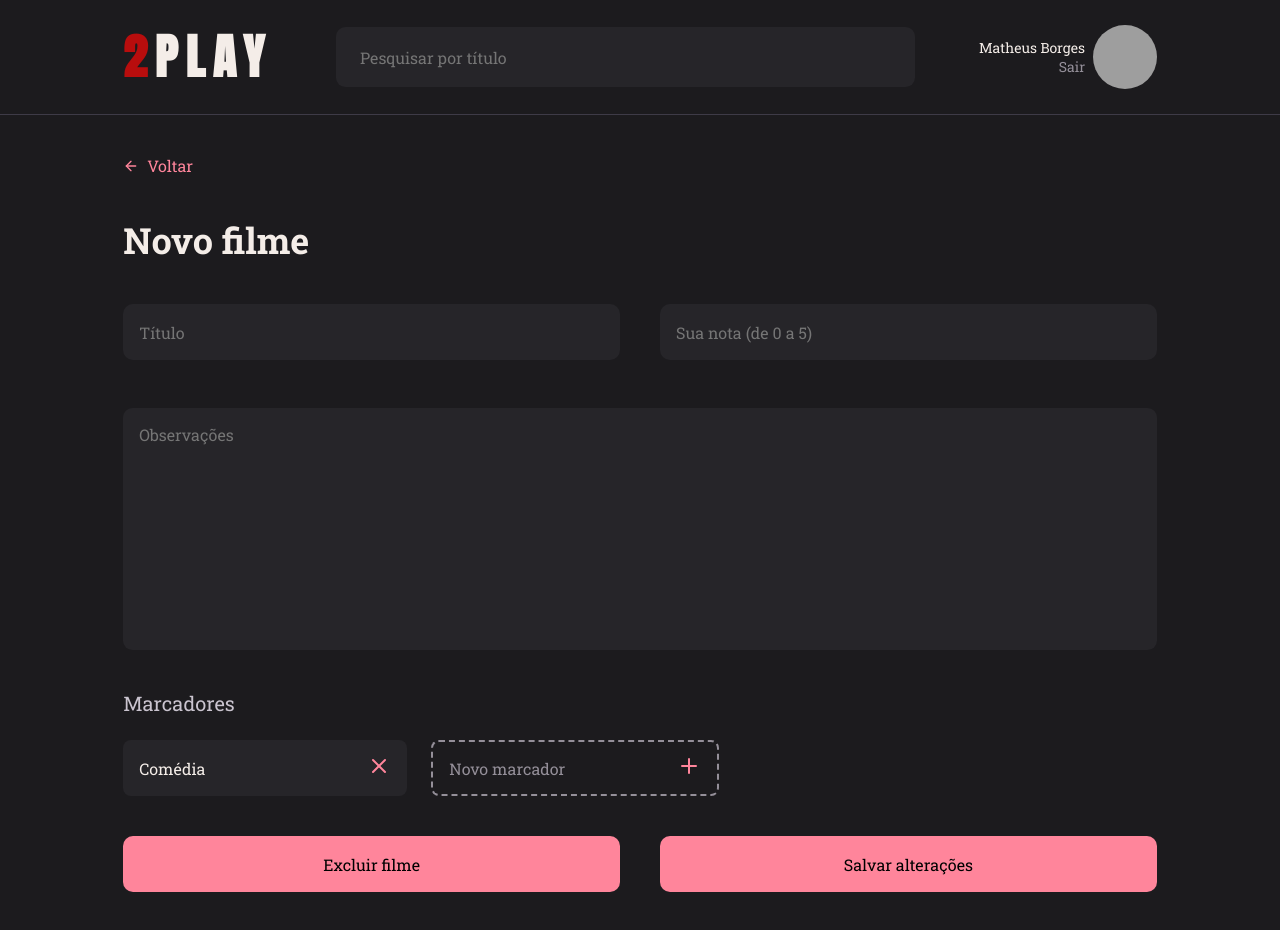
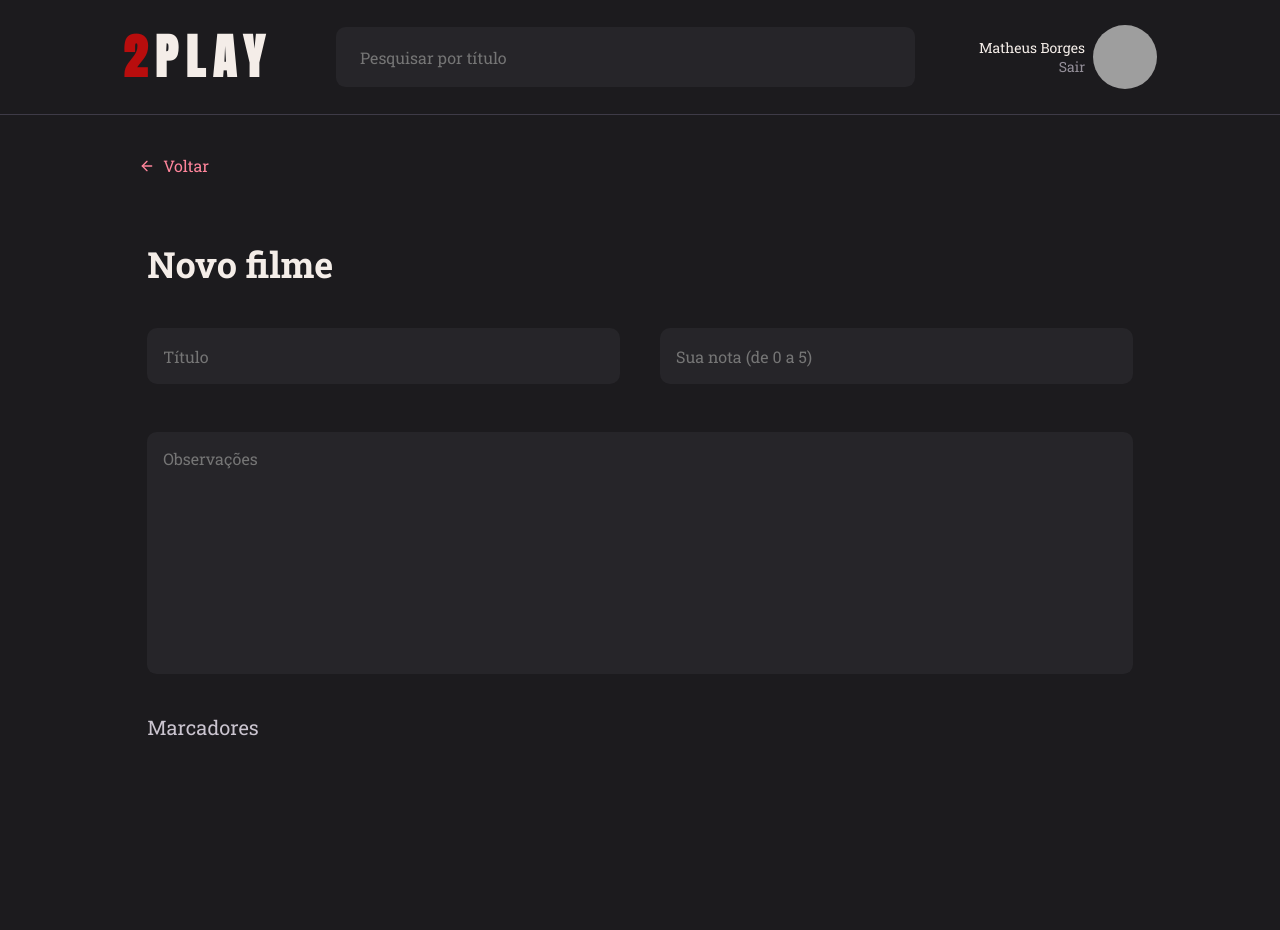
Before and after one commit to MatheusBorgesDev/2PLAY, a React (Vite) app: page / in a window 1280 px wide. After the commit the page ends 800 px from the top, so only its background shows below. Built offline with nearby package versions, Linux system fonts and the light colour scheme; grey boxes are pictures that could not be loaded.

Commit message:
Added styled scrollbar on NewMovie page main

```diff
--- a/src/components/Header/style.js
+++ b/src/components/Header/style.js
@@ -1,9 +1,11 @@
 import styled from "styled-components";
 
 export const Render = styled.header`
+  grid-area: header;
+  width: 100%;
+  height: 7.2rem;
+
   display: flex;
-  width: 100vw;
-  height: 7.2rem;
   padding: 1.5rem 7.69rem;
   align-items: center;
   justify-content: space-between;
@@ -15,6 +17,7 @@ export const Render = styled.header`
 `
 
 export const Search = styled.div`
+
     display: flex;
     width: 100%;
     padding: 1.2rem 1.5rem;
--- a/src/pages/NewMovie/style.js
+++ b/src/pages/NewMovie/style.js
@@ -2,14 +2,45 @@ import styled from "styled-components";
 
 export const Render = styled.main`
 
+
+  width: 100%;
+  height: 100vh;
+  overflow-y: hidden;
+
+  display: grid;
+  grid-template-rows: 7.2rem auto;
+  grid-template-areas:
+    "header"
+    "backlink"
+    "content";
+
   > main {
+    grid-area: content;
+
     max-width: 100%;
     margin: 2.5rem 7.7rem;
+
+    overflow-y: scroll;
+
+   ::-webkit-scrollbar {
+      background-color: transparent;
+      width: .5rem;
+      border-radius: 5px;
+    }
+
+    ::-webkit-scrollbar-thumb {
+      background-color: ${({ theme }) => theme.COLORS.PINK};
+      border-radius: 5rem;
+
+    }
+
 
     > div {
       display: flex;
       align-items: center;
       gap: .5rem;
+      padding: 0 1rem;
+
     }
       svg, a {
       color: ${({ theme }) => theme.COLORS.PINK};
@@ -21,6 +52,7 @@ export const Render = styled.main`
 
 export const Form = styled.form`
 
+
   h1 {
     color: ${({ theme }) => theme.COLORS.WHITE};
     font-size: 2.25rem;
@@ -31,6 +63,8 @@ export const Form = styled.form`
   display: flex;
   flex-direction: column;
   gap: 2.5rem;
+
+  padding: 1.5rem;
 
   .movie_inputs {
 
```
